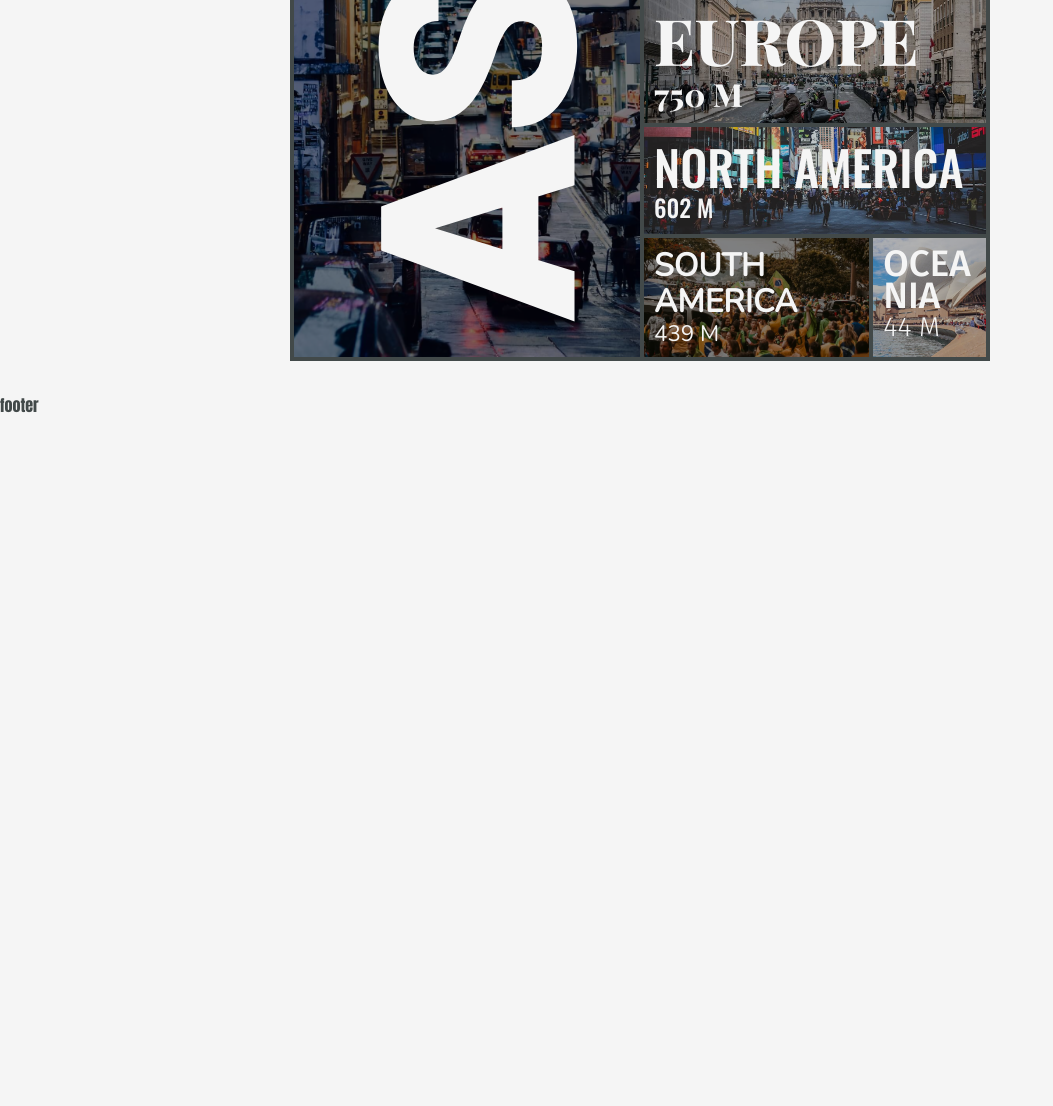
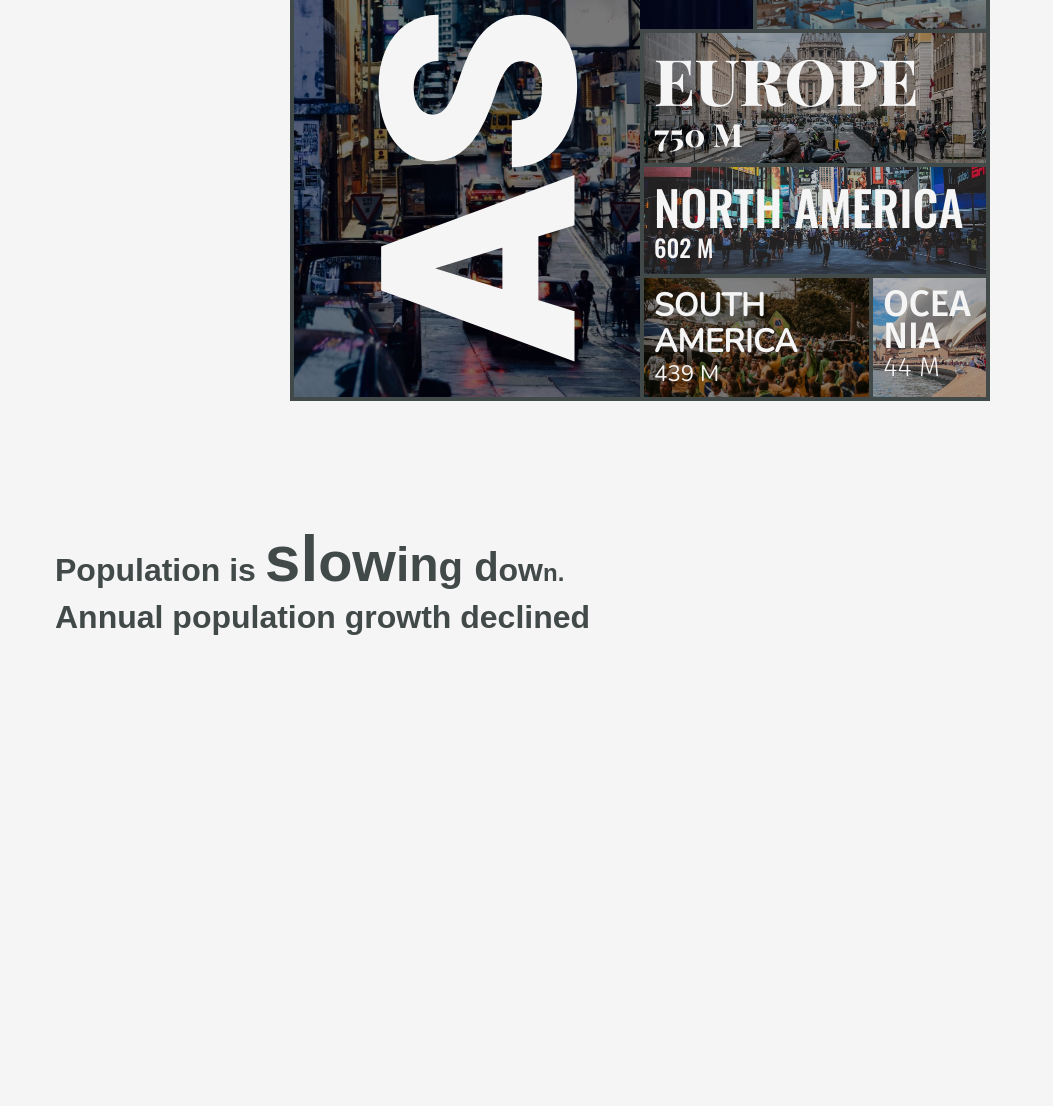
Before and after one commit to DonCastillo/visualizing-population, a plain HTML site: page index.html in a window 1280 px wide. Shown: the part 554-1660 px from the top of the page, without its empty margins (0-1053 px from the left). Before the commit the page ends 971 px from the top, so only its background shows below. Drawn offline with nearby package versions, Linux system fonts and the light colour scheme; a web font is replaced by a local one.

Commit message:
added heading to the pop growth section

```diff
--- a/css/modules/font-variations/roboto-flex.css
+++ b/css/modules/font-variations/roboto-flex.css
@@ -110,3 +110,27 @@
 .roboto-flex-regular-extrablack-italic {
     font-variation-settings: "opsz" 14, "wght" 1000, "GRAD" 0, "wdth" 100, "slnt" -10, "XOPQ" 96, "YOPQ" 79, "XTRA" 468, "YTUC" 712, "YTLC" 514, "YTAS" 750, "YTDE" -203, "YTFI" 738;
 }
+
+.roboto-tallest {
+    font-size:4rem;
+}
+
+.roboto-taller {
+    font-size:3.5rem;
+}
+
+.roboto-tall {
+    font-size:3rem;
+}
+
+.roboto-short {
+   font-size:2.5rem
+}
+
+.roboto-shorter {
+    font-size: 2rem;
+}
+
+.roboto-shortest {
+    font-size: 1.5rem;
+}
--- a/css/modules/section.css
+++ b/css/modules/section.css
@@ -5,6 +5,6 @@
 
 .section__title {
     /* background-color: yellowgreen; */
-    padding: 25px 0 75px 0;
+    padding: 60px 0 80px 0;
     font-size:2.5rem;
 }
--- a/index.html
+++ b/index.html
@@ -64,7 +64,7 @@
         </div>
 
         <!-- Population deistribution -->
-        <div class="section ">
+        <div class="section display-hides">
             <div class="container-lg">
                 <div class="row">
                     <h2 class="section__title text-center roboto-font roboto-font-regular">
@@ -121,8 +121,28 @@
                     </div>
                 </div>
             </div>
+        </div>
 
+        <!-- Population growth -->
+        <div class="section">
+            <div class="container-lg">
+                <div class="row">
+                    <h2 class="section__title roboto-font roboto-font-regular">
+                        <div class="ft-size-sm">Population is
+                            <span class="ft-size-lg">
+                                <span class="roboto-tallest">sl</span><span class="roboto-taller">ow</span><span class="roboto-tall">in</span><span class="roboto-short">g d</span><span class="roboto-shorter">ow</span><span class="roboto-shortest">n.</span>
+                            </span>
+                        </div>
+                        <div class="ft-size-sm">Annual
+                            <span class="roboto-font-emphasize">population growth</span>
+                            <span class="roboto-flex-regular-extralight">declined</span>
+                        </div>
+                    </h2>
+
+                </div>
+            </div>
         </div>
+
     </main>
     <footer>footer</footer>
     <script src="./js/jquery.js"></script>
```
